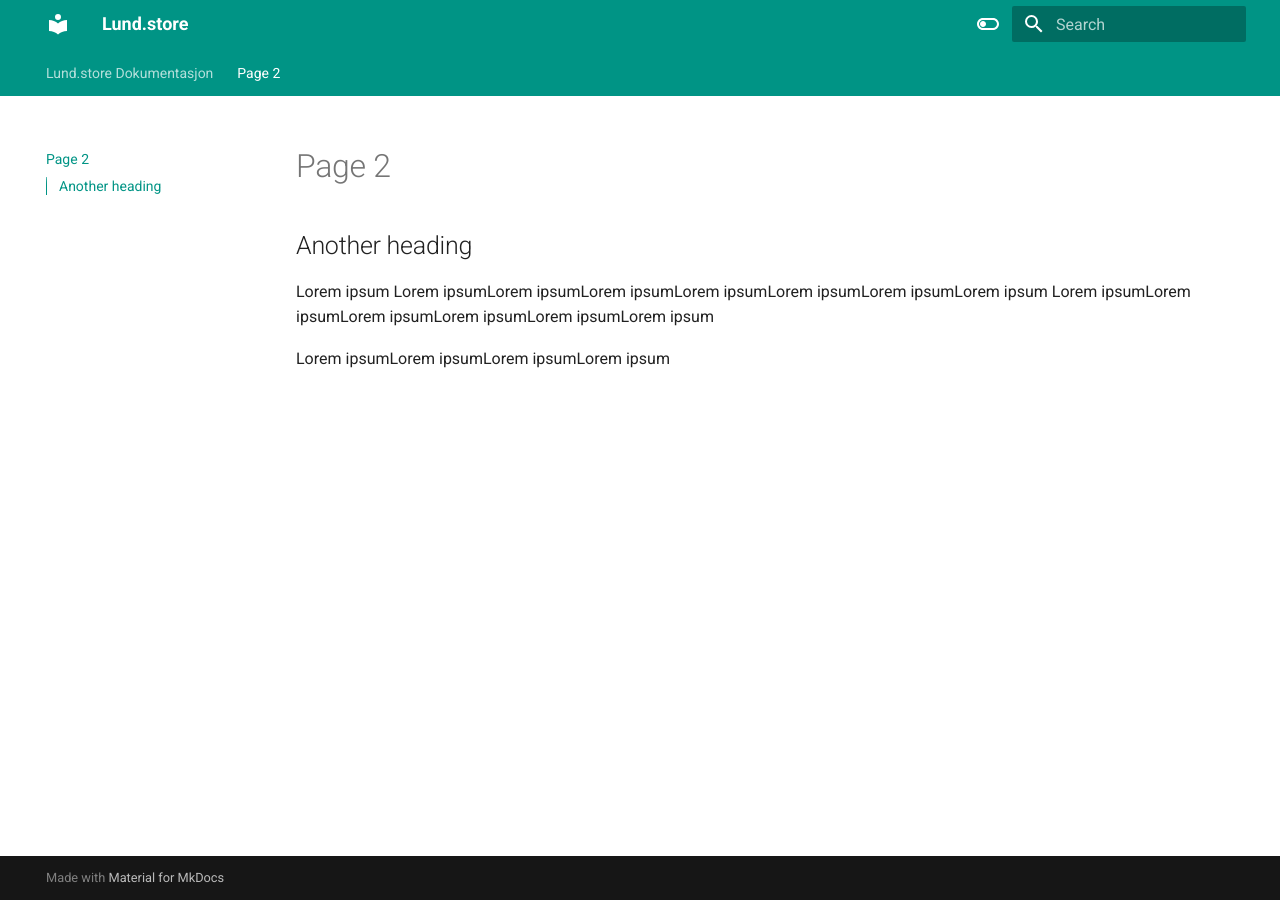
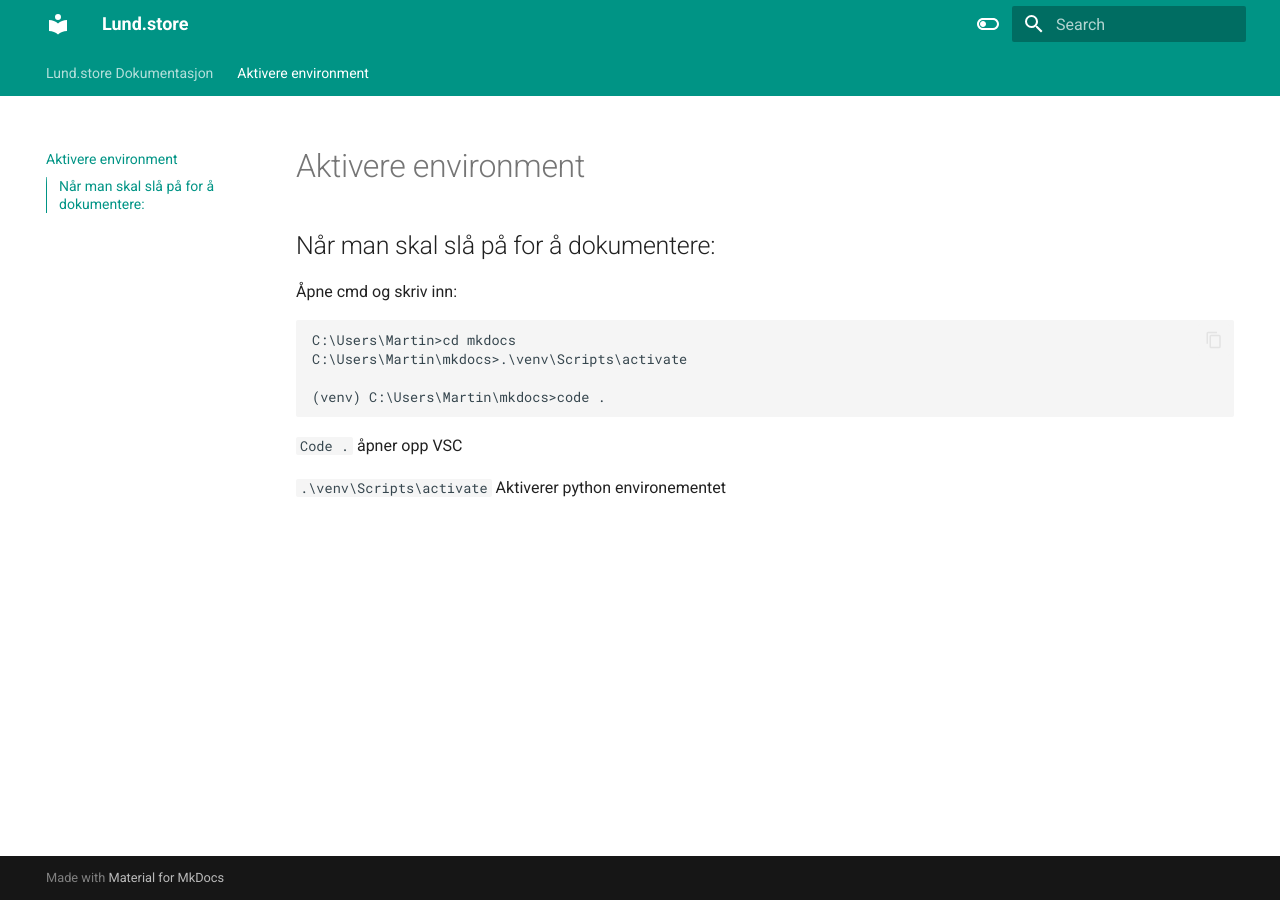
Before and after one commit to milarn/mkdocs, an MkDocs documentation site: the page built from docs/page2.md, in a window 1280 px wide. Built offline with MkDocs 1.6.1 and Material for MkDocs 9.7.7, drawn with Linux system fonts in a browser that asks for light colours.

Commit message:
$Legger til ny oppdatering

````diff
--- a/docs/page2.md
+++ b/docs/page2.md
@@ -1,8 +1,16 @@
-# Page 2
+# Aktivere environment
 
-## Another heading
+## Når man skal slå på for å dokumentere:
 
-Lorem ipsum Lorem ipsumLorem ipsumLorem ipsumLorem ipsumLorem ipsumLorem ipsumLorem ipsum
-Lorem ipsumLorem ipsumLorem ipsumLorem ipsumLorem ipsumLorem ipsum
+Åpne cmd og skriv inn:
 
-Lorem ipsumLorem ipsumLorem ipsumLorem ipsum
+```
+C:\Users\Martin>cd mkdocs
+C:\Users\Martin\mkdocs>.\venv\Scripts\activate
+
+(venv) C:\Users\Martin\mkdocs>code .
+```
+
+`Code .` åpner opp VSC
+
+`.\venv\Scripts\activate` Aktiverer python environementet
````
